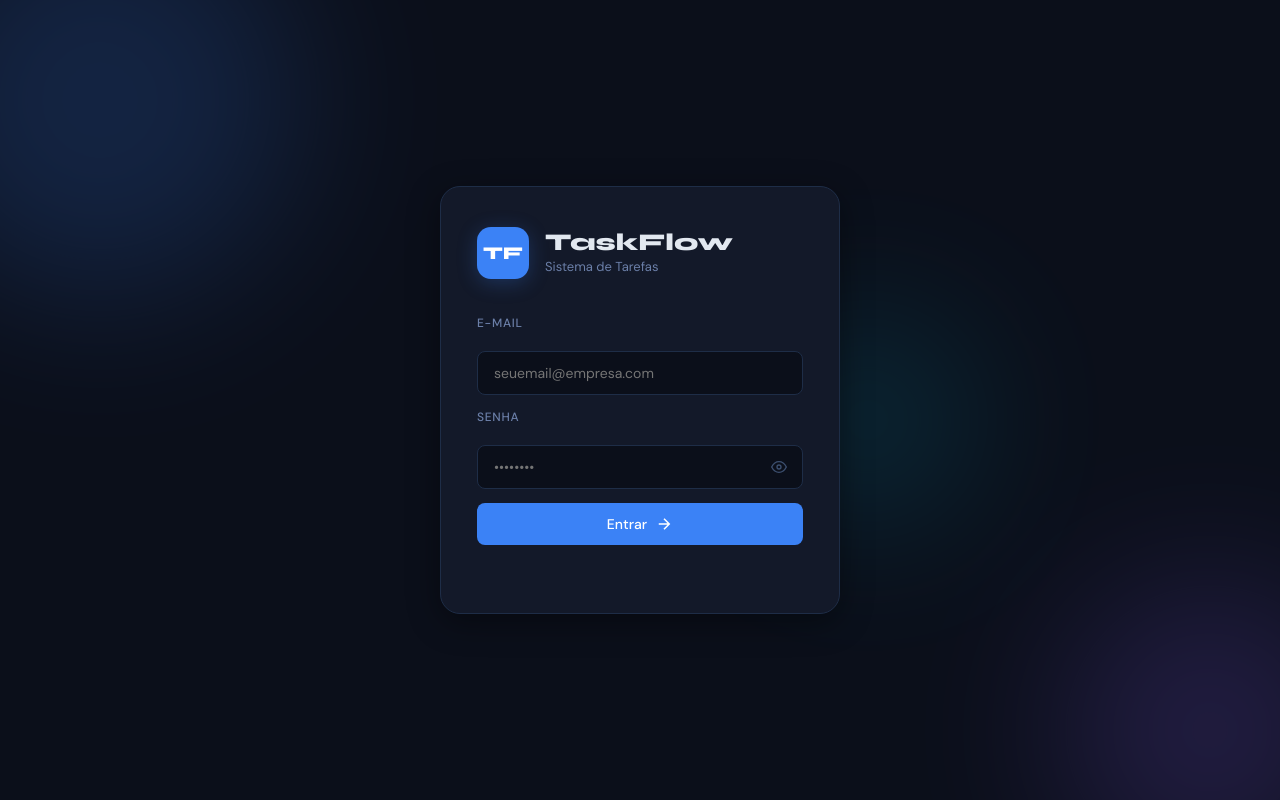
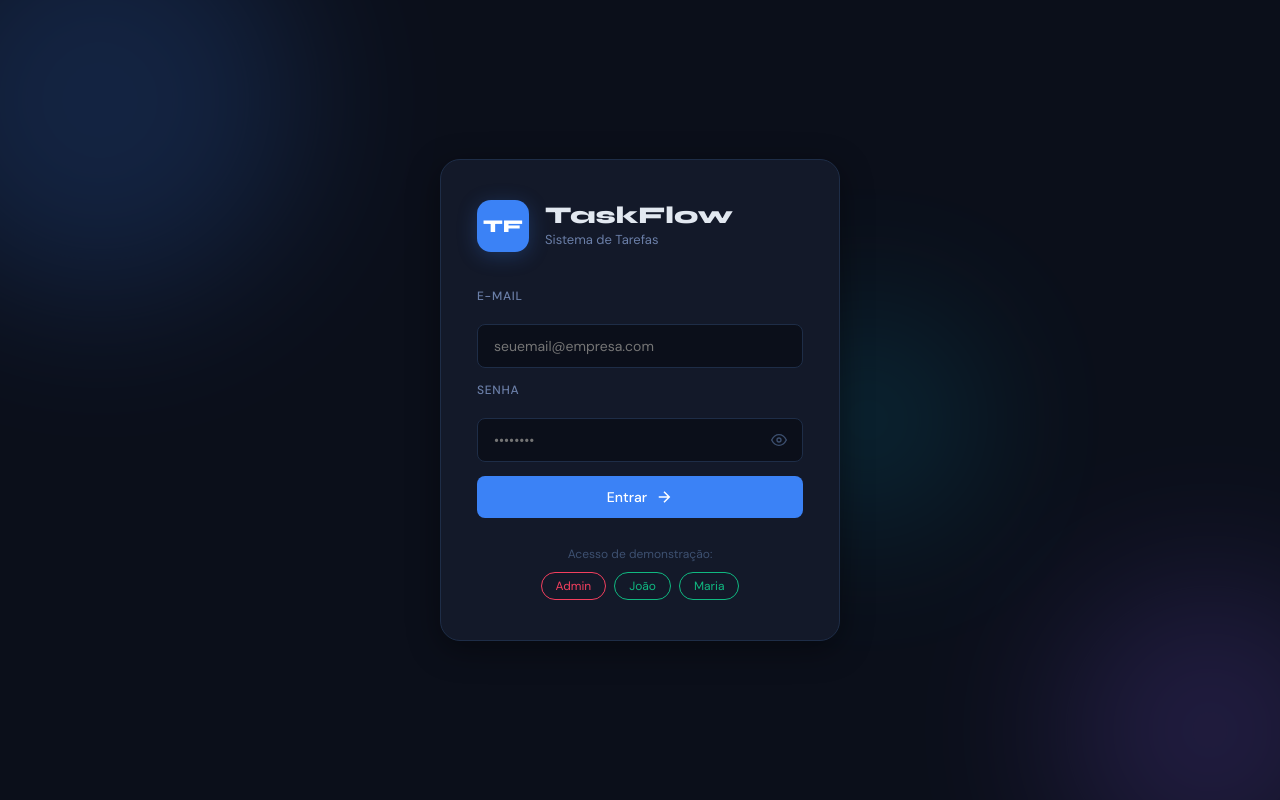
Before and after one commit to henriquehce/projeto, a Flask app: page / in a window 1280 px wide. Run offline with Flask 3, Linux system fonts and the light colour scheme.

Commit message:
index.html

```diff
--- a/templates/index.html
+++ b/templates/index.html
@@ -49,6 +49,14 @@
                 <span>Entrar</span>
                 <svg width="18" height="18" fill="none" stroke="currentColor" stroke-width="2" viewBox="0 0 24 24"><path d="M5 12h14M12 5l7 7-7 7"/></svg>
             </button>
+        </div>
+        <div class="login-hint">
+            <p>Acesso de demonstração:</p>
+            <div class="hint-chips">
+                <button onclick="preencherEmail('admin@taskflow.com','admin123')" class="chip chip-admin">Admin</button>
+                <button onclick="preencherEmail('joao@taskflow.com','joao123')" class="chip chip-colab">João</button>
+                <button onclick="preencherEmail('maria@taskflow.com','maria123')" class="chip chip-colab">Maria</button>
+            </div>
         </div>
     </div>
 </div>
```
Also changed, not shown: instance/taskflow.db (deleted), 1 other file.
